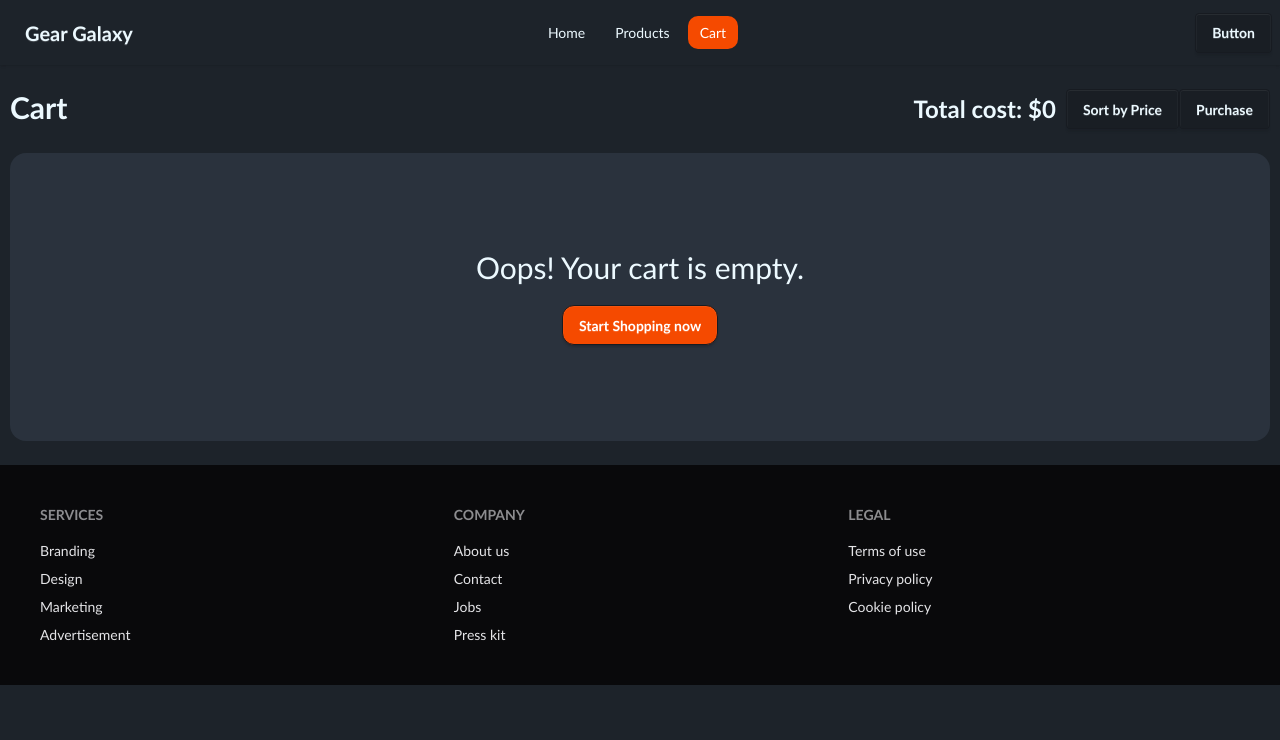
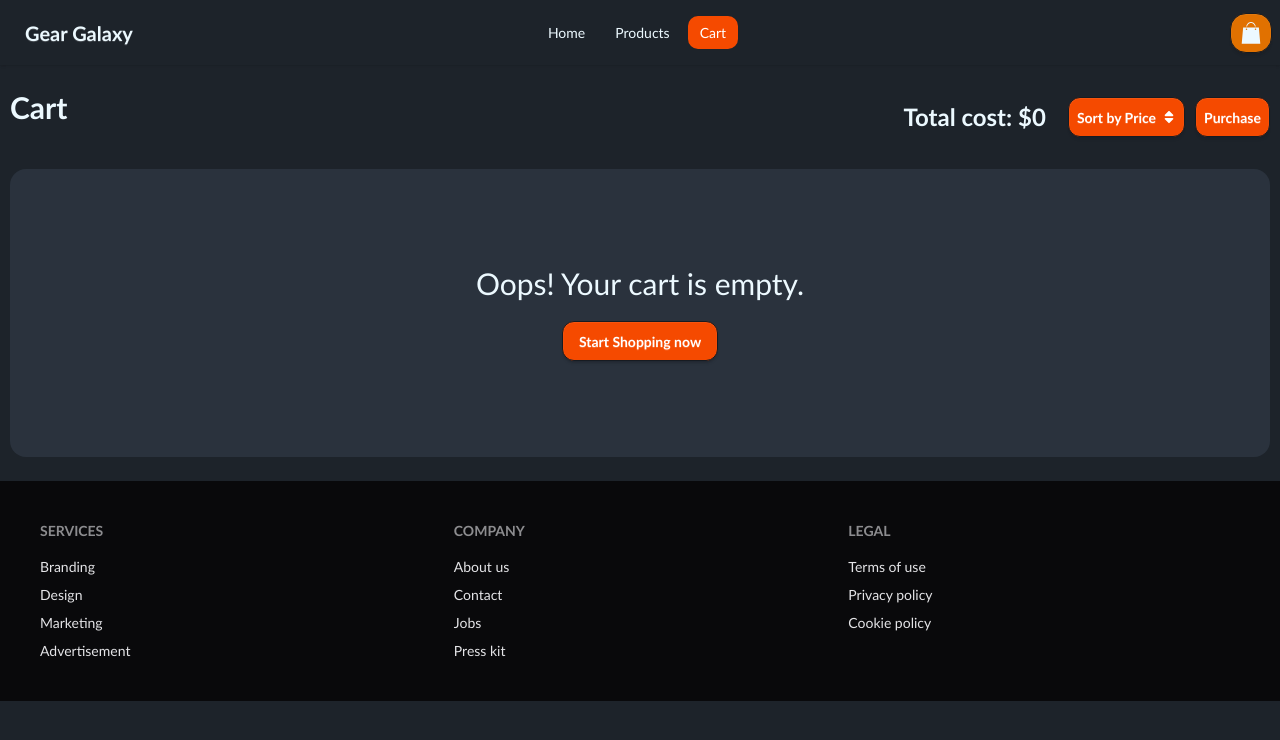
Before and after one commit to Morshedkhondokar/gear-galaxy, a React (Vite) app: page /cart in a window 1280 px wide. Shown: the top 740 px of the page. Built offline with nearby package versions, Linux system fonts and the light colour scheme.

Commit message:
make sorte func for cart sorteBtn

```diff
--- a/src/CartProvider/CartProvider.jsx
+++ b/src/CartProvider/CartProvider.jsx
@@ -33,7 +33,7 @@ const CartProvider = ({children}) => {
     // minus quantity
     const handleDecrement = (id) => {
         const updateCart = cart.find(item => item.id === id)
-        console.log(updateCart)
+        // console.log(updateCart)
         if(updateCart.quantity <= 1){
             removeFromCart(updateCart)
         }else{
@@ -48,10 +48,7 @@ const CartProvider = ({children}) => {
         setTotalPrice(total)
     },[cart])
 
-    useEffect(() => {
-    console.log("Cart updated:", cart);
-    }, [cart]);
-
+    // Remove from cart
     const removeFromCart = (product) => {
         const removeCart = cart.filter(item => item.id !== product.id);
         setCart(removeCart);
@@ -62,7 +59,7 @@ const CartProvider = ({children}) => {
     };
     return (<>
         {/* Cart Provider */}
-    <CartContext.Provider value={{cart, addToCart, removeFromCart,totalPrice, handleIncrement,handleDecrement}}>
+    <CartContext.Provider value={{cart, addToCart,setCart, removeFromCart,totalPrice, handleIncrement,handleDecrement}}>
          <Toaster/>
         {children}
     </CartContext.Provider>
--- a/src/Components/Cart/Cart.jsx
+++ b/src/Components/Cart/Cart.jsx
@@ -1,22 +1,30 @@
-import React, { useContext } from 'react';
+import React, { useContext, useState } from 'react';
 import CartContext from '../../Context/Cartcontext';
 import AddCart from '../AddCart/AddCart';
 import { Link } from 'react-router';
+import { FaSort } from "react-icons/fa6";
 
 const Cart = () => {
-    const {cart,totalPrice} = useContext(CartContext)
+    const {cart,totalPrice,setCart} = useContext(CartContext)
+    const [isAscending, setIsAscending] = useState(true)
 
 
-
+    const sortByPrice = () => {
+        const sortedCart = [...cart].sort((a,b)=> isAscending ? a.price - b.price : b.price - a.price)
+        setCart(sortedCart)
+        setIsAscending(!isAscending)
+    }
     return (
         <div className='px-2.5'>
             <div className='flex justify-between mt-6 '>
                 <h1 className='text-3xl font-bold'>Cart</h1>
                 <div className=' md:flex gap-2.5 justify-center items-center'>
-                    <h1 className=' text-2xl font-bold text-end'>Total cost: ${totalPrice}</h1>
-                   <div>
-                     <button className='btn'>Sort by Price</button>
-                    <button className='btn'>Purchase</button>
+                    <h1 className=' text-2xl font-bold text-end mr-3'>Total cost: ${totalPrice}</h1>
+                   <div className='my-2'>
+                     <button
+                     onClick={ sortByPrice}
+                     className='btn bg-[#f54a00] text-white rounded-xl p-2'>Sort by Price <FaSort/></button>
+                    <button className='btn bg-[#f54a00] text-white rounded-xl p-2 ml-2.5'>Purchase</button>
                    </div>
                 </div>
             </div>
--- a/src/Components/Navbar/Navbar.jsx
+++ b/src/Components/Navbar/Navbar.jsx
@@ -1,5 +1,5 @@
-import React from "react";
-import { NavLink } from "react-router";
+import { Link, NavLink } from "react-router";
+import { GiShoppingBag } from "react-icons/gi";
 
 const Navbar = () => {
   const Links = (
@@ -50,7 +50,9 @@ const Navbar = () => {
         <ul className="menu menu-horizontal px-1">{Links}</ul>
       </div>
       <div className="navbar-end">
-        <a className="btn">Button</a>
+        <Link to='/cart'>
+        <button className="btn bg-amber-600 p-2 rounded-2xl cursor-pointer"><GiShoppingBag className="text-2xl" /></button>
+        </Link>
       </div>
     </div>
   );
--- a/src/Components/Product/Product.jsx
+++ b/src/Components/Product/Product.jsx
@@ -5,12 +5,12 @@ import CartContext from "../../Context/Cartcontext";
 
 
 const Product = ({product}) => {
-    const {id,name,image,brand, rating} = product;
+    const {id,name,image,brand, rating,price} = product;
     const {addToCart} = useContext(CartContext)
 
 
     return (
-        <div className="h-96 max-w-[370px] border border-gray-400 rounded-2xl p-6">
+        <div className="h-98 max-w-[370px] border border-gray-400 rounded-2xl p-6">
 
             <div className="bg-amber-400 rounded-2xl overflow-hidden max-w-[400px] max-h-[400px]">
                 <img className="h-56 w-auto object-cover " src={image} alt="" />
@@ -18,7 +18,8 @@ const Product = ({product}) => {
             <div className="p-2">
                 <h1 className="text-[18px] font-bold ">Name: {name}</h1>
                 <p className="font-medium">Brand: {brand}</p>
-                <div className="flex justify-between gap-5 items-center my-3">
+                <p className="font-medium">Price: ${price}</p>
+                <div className="flex justify-between gap-5 items-center my-1">
                    <div>
                      <button
                      onClick={() => addToCart(product)}
```
